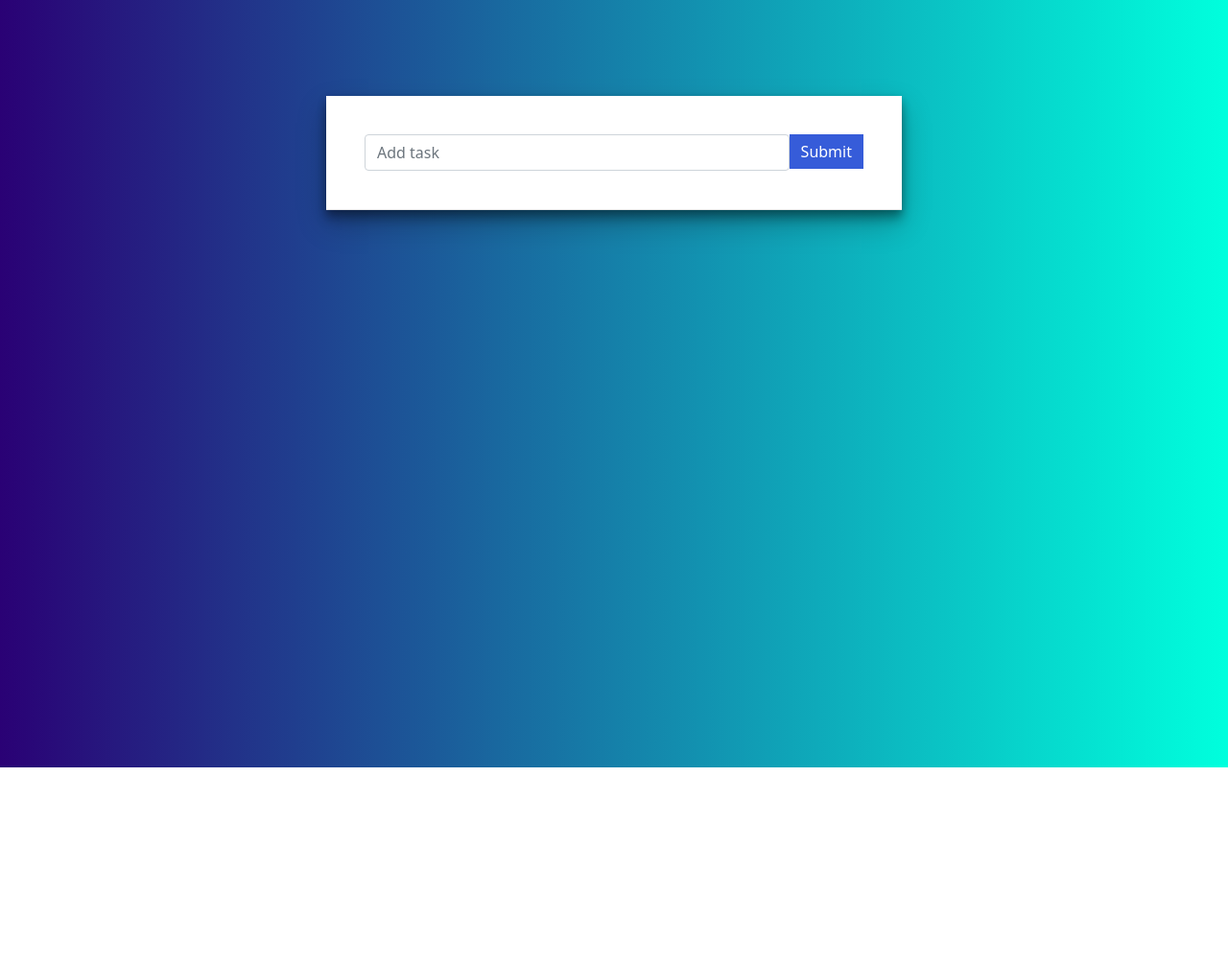
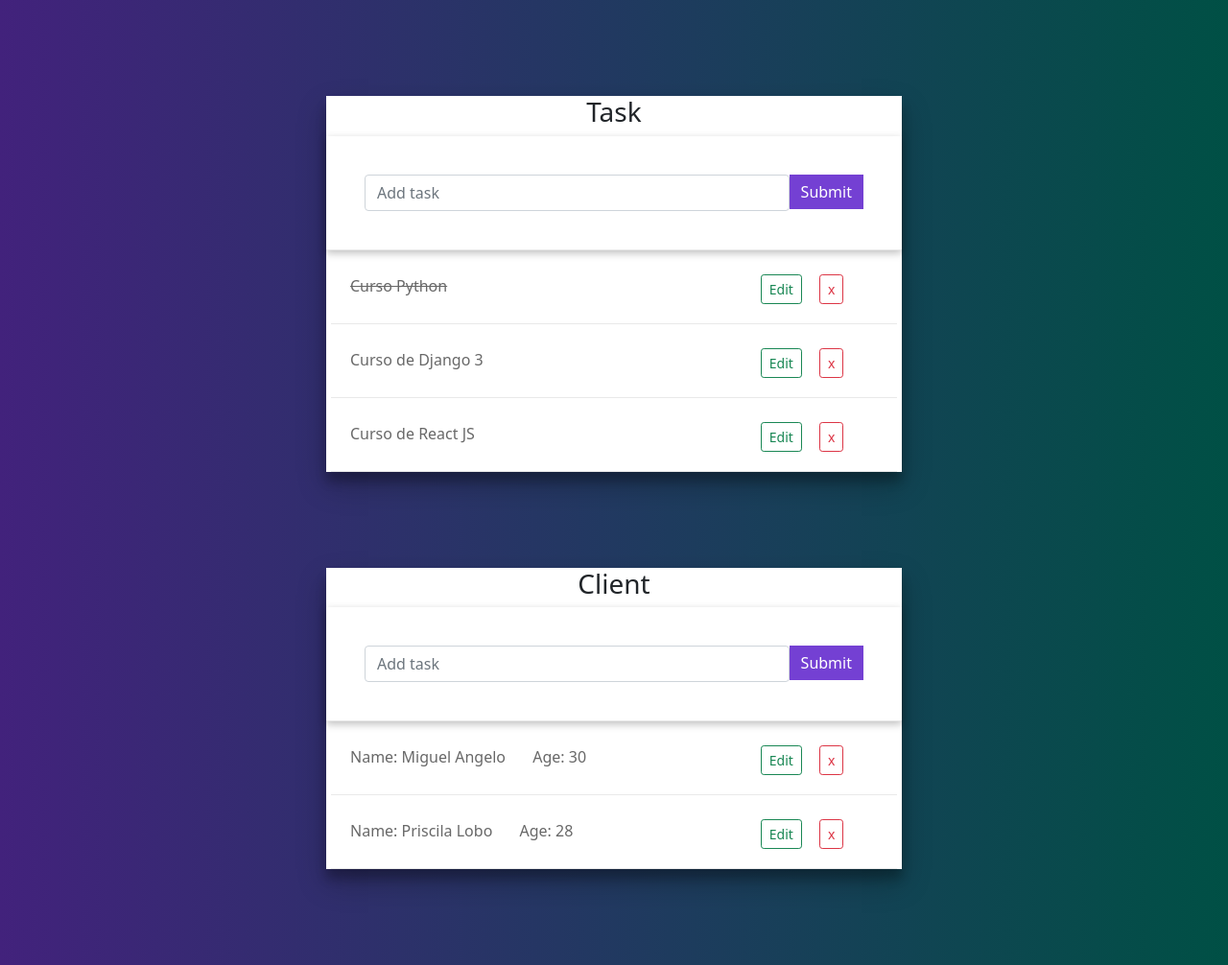
Before and after one commit to miguelzeph/Django_rest_framework_teste, a Django app: page / in a window 1280 px wide. Shown: the whole page at 96% size. Before the commit the page ends 800 px from the top, so only its background shows below. Run offline with Django 3.2, Linux system fonts and the light colour scheme; data comes from the database, SQL or seed files in the repository; both versions use the stored data as it was after the commit.

Commit message:
Crud - Get  OK

```diff
--- a/project/frontend/templates/base.html
+++ b/project/frontend/templates/base.html
@@ -19,7 +19,7 @@
     <!-- CSS - Estilização do Container-->
     <style type='text/css'>
         body {
-            background-image: linear-gradient(to right, rgb(42, 1, 117), rgb(0, 255, 221));
+            background-image: linear-gradient(to right, rgb(66, 34, 124), rgb(0, 80, 69));
         }
         #task-container {
             max-width: 600px;
@@ -44,7 +44,7 @@
             padding: 40px;
         }
         #submit {
-            background-color: #365cd9;
+            background-color: #7440d3;
             border-radius: 0;
             border: 0;
             color: #fff;
--- /dev/null
+++ b/project/frontend/templates/client_painel.html
@@ -0,0 +1,49 @@
+<div class="container">
+    <div id="task-container">
+        <h3 align="center">Client</h3>
+        <div id="form-wrapper">
+            <form id="form">
+                <div class="flex-wrapper">
+                    <div style="flex: 6">
+                        <input id="title" class="form-control" type="text" name="title" placeholder="Add task">
+                    </div>
+                    <div style="flex: 1">
+                        <input id="submit" class="btn" type="submit">
+                    </div>
+                </div>
+            </form>
+        </div>
+
+        <div id="list-wrapper">
+
+        </div>
+
+
+        {%if client%}
+        {%for dados in client %}
+        <div id="data-row-${i}" class="task-wrapper flex-wrapper">
+            <div style="flex:7">
+                Name: <span class="title">{{dados.name}}</span>&ensp;&ensp;&ensp;
+                Age: <span class="title">{{dados.age}}</span>
+            </div>
+
+            <div style="flex:1">
+                <button class="btn btn-sm btn-outline-success edit">Edit </button>
+            </div>
+            <div style="flex:1">
+                <button class="btn btn-sm btn-outline-danger delete">x</button>
+            </div>
+        </div>
+        {%endfor%}
+
+        {%else%}
+        <div id="data-row-${i}" class="task-wrapper flex-wrapper">
+            <span class="title">Don't have client yet...</span>
+        </div>
+
+        {%endif%}
+
+
+
+    </div>
+</div>
--- a/project/frontend/templates/home.html
+++ b/project/frontend/templates/home.html
@@ -1,4 +1,5 @@
 {%extends 'base.html'%}
+
 
 
 {%block title%}
@@ -8,29 +9,8 @@
 
 {%block content%}
 
-
-<div class="container">
-
-    <div id="task-container">
-        <div id="form-wrapper">
-            <form id="form">
-                <div class="flex-wrapper">
-                    <div style="flex: 6">
-                        <input id="title" class="form-control" type="text" name="title" placeholder="Add task">
-                    </div>
-                    <div style="flex: 1">
-                        <input id="submit" class="btn" type="submit" >
-                    </div>
-                </div>
-            </form>
-        </div>
-
-        <div id="list-wrapper">
-
-        </div>
-    </div>
-
-</div>
+    {%include 'task_painel.html'%}
+    {%include 'client_painel.html'%}
 
 
 
--- /dev/null
+++ b/project/frontend/templates/task_painel.html
@@ -0,0 +1,53 @@
+<div class="container">
+    <div id="task-container">
+        <h3 align="center">Task</h3>
+        <div id="form-wrapper">
+            <form id="form">
+                <div class="flex-wrapper">
+                    <div style="flex: 6">
+                        <input id="title" class="form-control" type="text" name="title" placeholder="Add task">
+                    </div>
+                    <div style="flex: 1">
+                        <input id="submit" class="btn" type="submit">
+                    </div>
+                </div>
+            </form>
+        </div>
+
+        <div id="list-wrapper">
+
+        </div>
+
+
+        {%if task%}
+        {%for dados in task %}
+        <div id="data-row-${i}" class="task-wrapper flex-wrapper">
+            {%if dados.completed%}
+            <div style="flex:7">
+                <strike class="title">{{dados.title}}</strike>
+            </div>
+            {%else%}
+            <div style="flex:7">
+                <span class="title">{{dados.title}}</span>
+            </div>
+            {%endif%}
+            <div style="flex:1">
+                <button class="btn btn-sm btn-outline-success edit">Edit </button>
+            </div>
+            <div style="flex:1">
+                <button class="btn btn-sm btn-outline-danger delete">x</button>
+            </div>
+        </div>
+        {%endfor%}
+
+        {%else%}
+        <div id="data-row-${i}" class="task-wrapper flex-wrapper">
+            <span class="title">Don't have task yet...</span>
+        </div>
+
+        {%endif%}
+
+
+
+    </div>
+</div>
--- a/project/frontend/views.py
+++ b/project/frontend/views.py
@@ -1,5 +1,28 @@
 from django.shortcuts import render
 
-# Create your views here.
+# Meus arquivos
+from api.models import Task, Client
+
+
+#########################################################
+############ CRUD - Creat/READ/UPDATE/DELETE ############
+#########################################################
+# GET (read)
 def home_page(request):
-    return render(request,'home.html')
+    task = Task.objects.all()
+    client = Client.objects.all()
+
+    data = {
+        'task': task,
+        'client':client
+    }
+    return render(request,'home.html', data)
+
+# POST (create)
+
+# PUT (update)
+
+# DELETE
+
+#########################################################
+#########################################################
```
Also changed, not shown: project/db.sqlite3.
